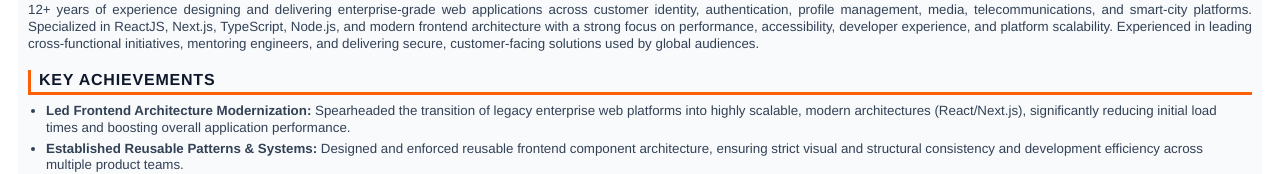
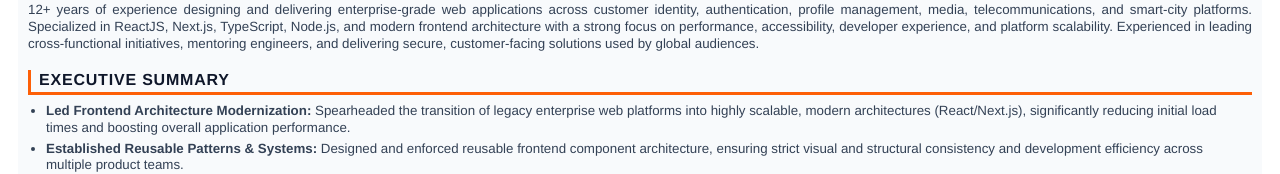
Before and after one commit to pravinjhs/resume-builder, a React (Vite) app: page /resume-builder/resume in a window 1280 px wide. Shown: the part 181-355 px from the top of the page. Built offline with nearby package versions, Linux system fonts and the light colour scheme.

Commit message:
Update section header based on text prop

```diff
--- a/src/components/ExecutiveSummary.tsx
+++ b/src/components/ExecutiveSummary.tsx
@@ -9,8 +9,8 @@ interface SummaryProps {
 export const ExecutiveSummary: React.FC<SummaryProps> = ({ text, bullets }) => {
   return (
     <section>
-      {text === "KEY_ACHIEVEMENTS" ? (
-        <SectionHeader title="Key Achievements" />
+      {text === "ARCHITECTURE_LEADERSHIP_STRENGTHS" ? (
+        <SectionHeader title="ARCHITECTURE & LEADERSHIP STRENGTHS" />
       ) : (
         <SectionHeader title="Executive Summary" />
       )}
```
